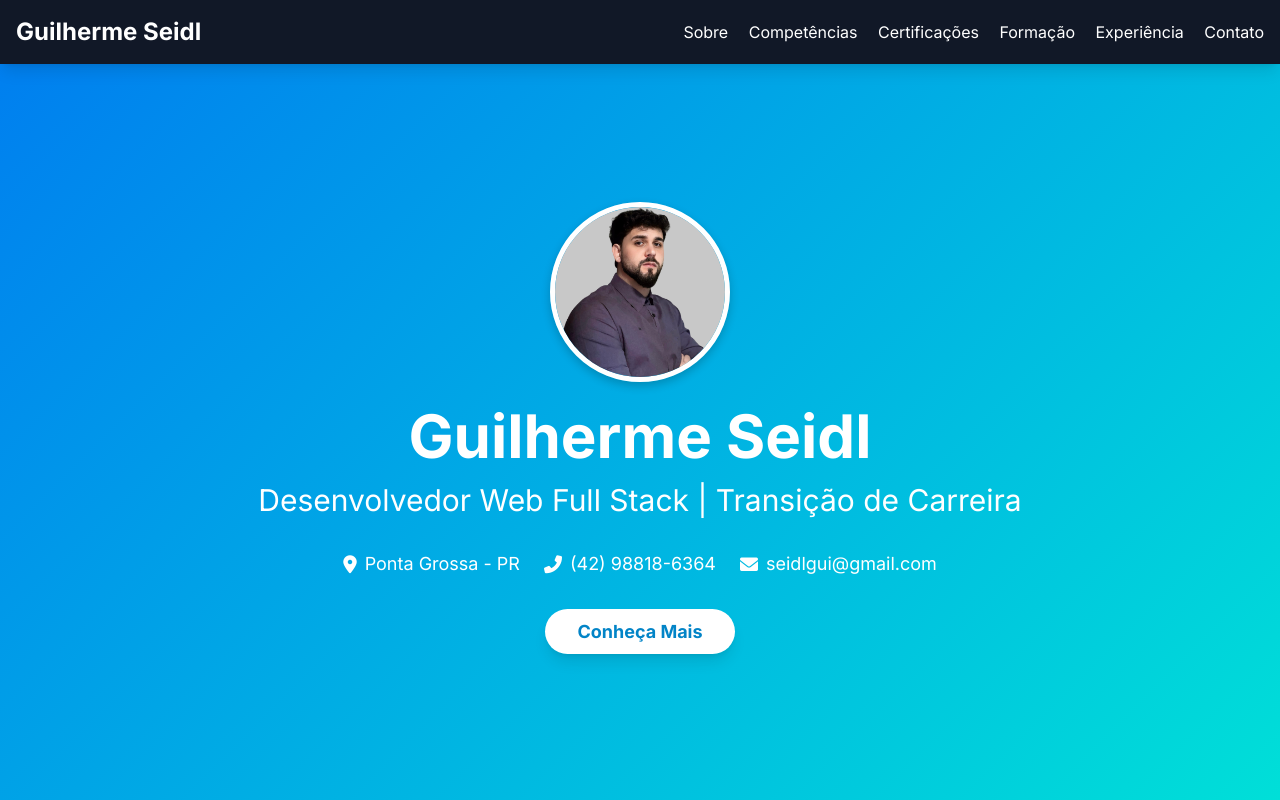
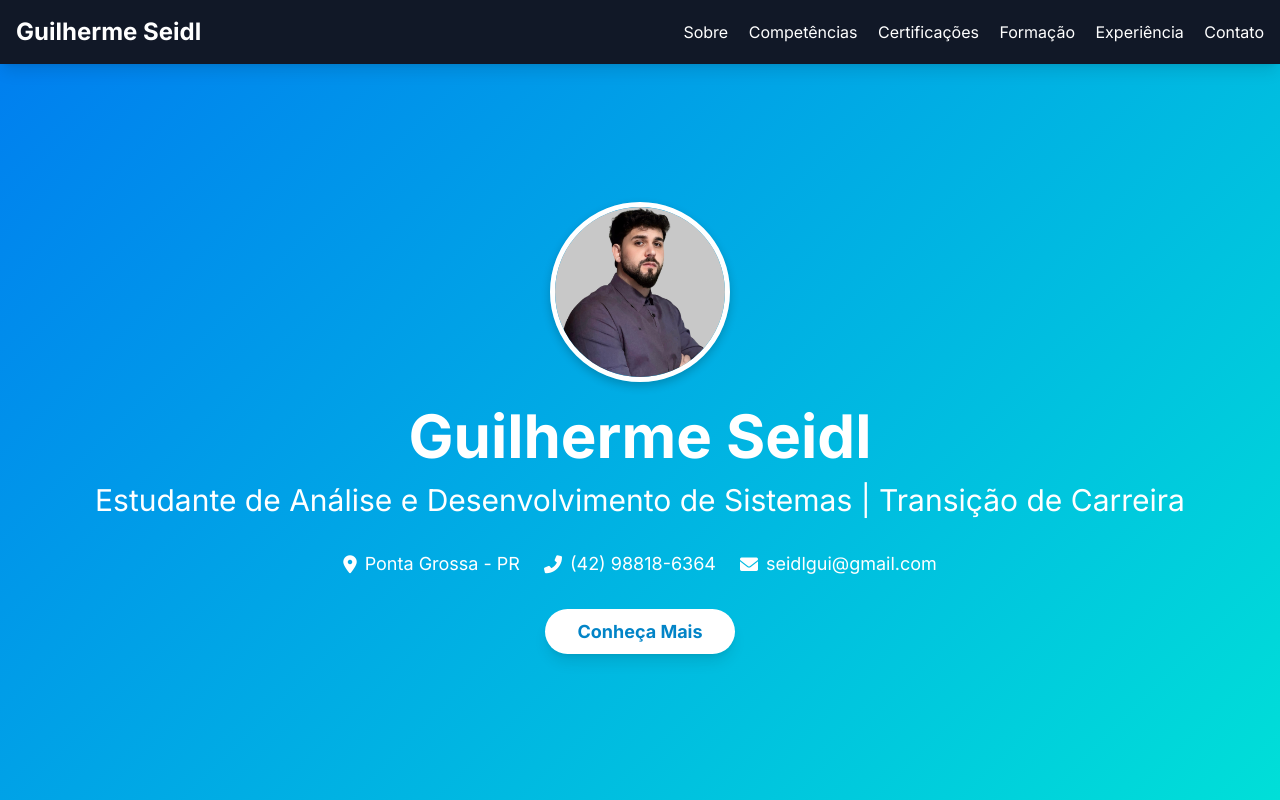
Before and after one commit to guiseidl/meu-portfolio, a plain HTML site: page index.html in a window 1280 px wide. Shown: the top 800 px of the page. Drawn offline with nearby package versions, Linux system fonts and the light colour scheme.

Commit message:
Mudar titulo

```diff
--- a/index.html
+++ b/index.html
@@ -76,7 +76,7 @@
             <img src="img/foto de perfil.png" alt="Foto de Guilherme Seidl" class="profile-image">
 
             <h1 class="text-5xl md:text-6xl font-bold mb-4">Guilherme Seidl</h1>
-            <p class="text-2xl md:text-3xl mb-8">Desenvolvedor Web Full Stack | Transição de Carreira</p>
+            <p class="text-2xl md:text-3xl mb-8">Estudante de Análise e Desenvolvimento de Sistemas | Transição de Carreira</p>
             <div class="flex flex-col md:flex-row justify-center items-center space-y-4 md:space-y-0 md:space-x-6 text-lg">
                 <span class="flex items-center"><i class="fas fa-map-marker-alt mr-2"></i>Ponta Grossa - PR</span>
                 <a href="tel:+5542988186364" class="flex items-center hover:text-sky-300 transition-colors"><i class="fas fa-phone-alt mr-2"></i>(42) 98818-6364</a>
```
